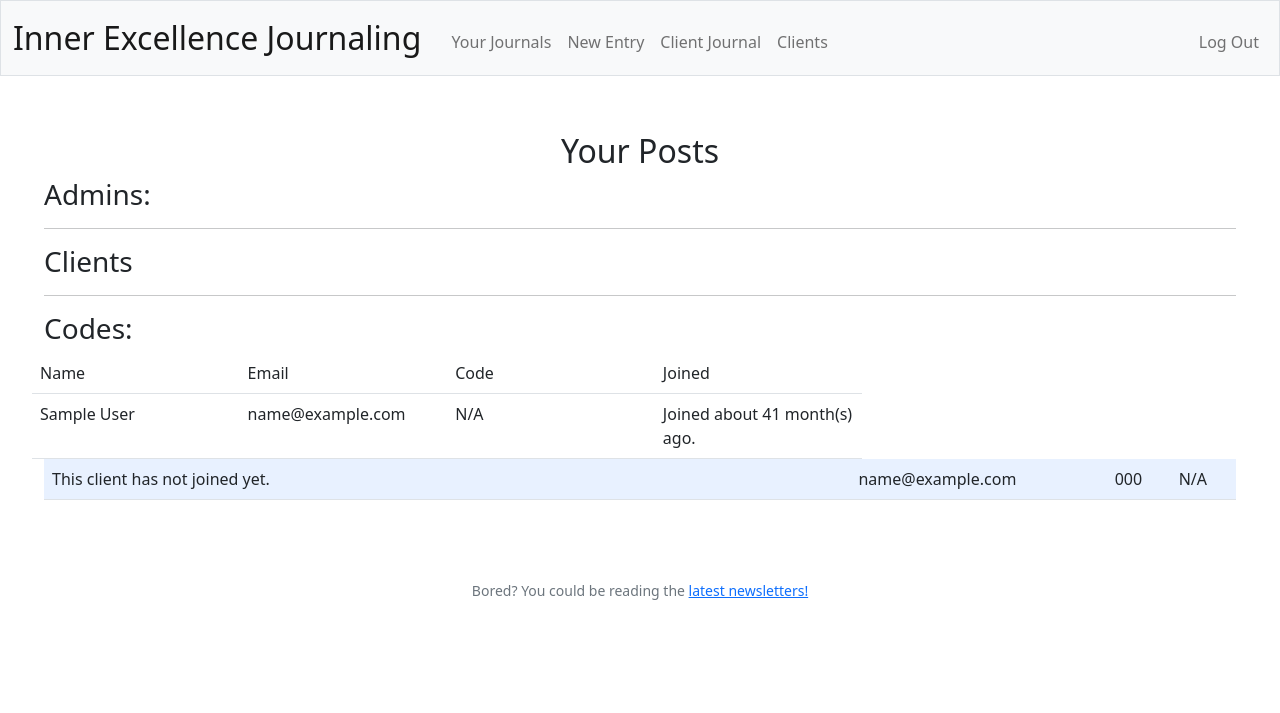
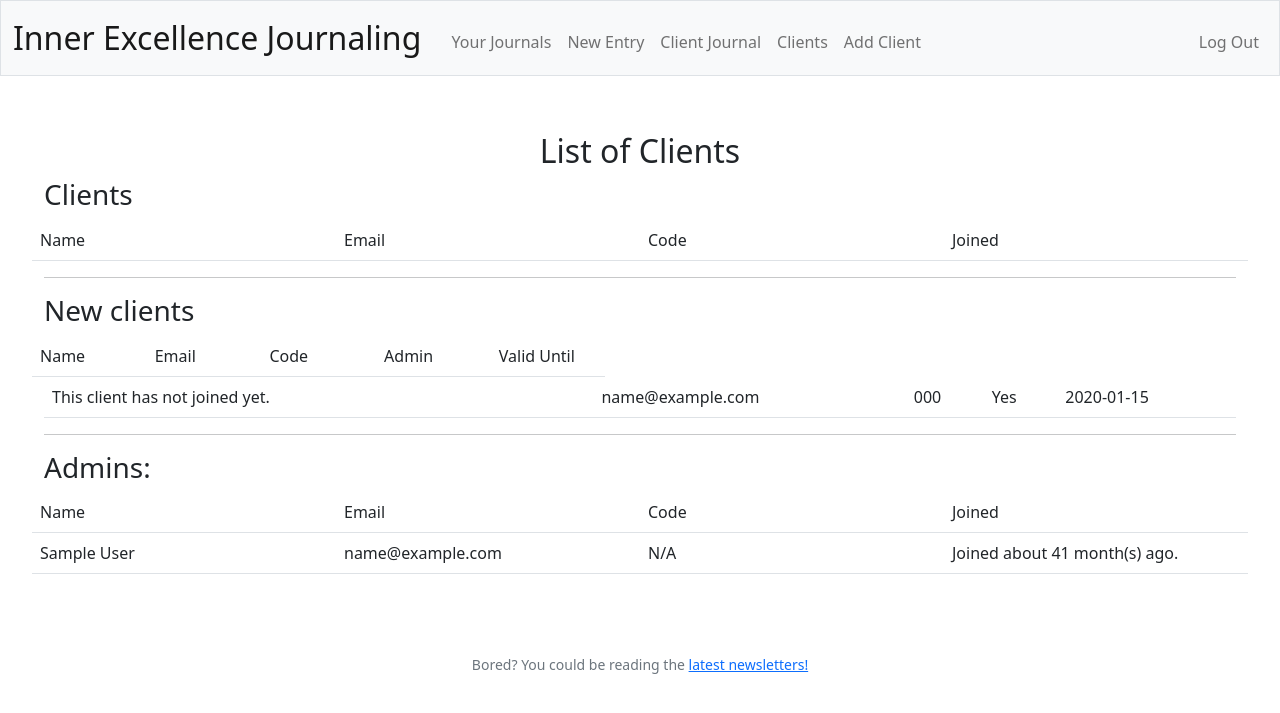
Before and after one commit to shininglegend/shininglegend.github.io, a Flask app: page /clients in a window 1280 px wide. Shown: the top 713 px of the page. Run offline with Flask 2, Linux system fonts and the light colour scheme; the visitor is signed in with stand-in values (Sample User, id 1); tables that the repository leaves empty hold one stand-in row (values such as "Sample post").

Commit message:
Broke some stuff, added the ability to add and register new clients

```diff
--- a/helpers/admin_pages.py
+++ b/helpers/admin_pages.py
@@ -6,18 +6,34 @@ s = singular entry, m = multiple entries
 - (future) clients_list (m)
 - respond to journal (s)
 """
-from flask import Flask, redirect, render_template, request, session
+from flask import Flask, flash, redirect, render_template, request, session
+from datetime import date, timedelta
+from helpers.helpers import login_required, admin_required
+from init import app, db
+import secrets, string
 
-from helpers.helpers import login_required, admin_required, gencode
-from init import app, db
-
-
-# TODO: Add a client
-@app.route("/add-client")
+# Add a client (using gencode)
+@app.route("/add-client", methods=["GET", "POST"])
 @login_required
 @admin_required
 def add_client():
-    return render_template("add_client.html")
+    if request.method == "POST":
+        email = request.form["newclientemail"].lower()
+        if not email:
+            flash("Something went wrong. Please contact IT support. FormNotFilled")
+            return redirect("/")
+        # Admin
+        print(request.form.getlist("admincheck"))
+        if request.form.getlist("admincheck"):
+            code = gencode(email, True)
+            flash(f'{email} was successfully added as admin. Code: {code}')
+        else:
+            code = gencode(email, False)
+            flash(f'{email} was successfully added. Code: {code}')
+        # Redirect the user to the clients list so they can find the code
+        return redirect("/clients")
+    else:
+        return render_template("add_client.html")
 
 
 # View Client's journals
@@ -52,7 +68,30 @@ def response():
 @login_required
 @admin_required
 def clients():
+    # TODO: Add ability to remove clients
     admins = db.execute("SELECT * FROM users WHERE admin=1 ORDER BY joined")
     clients = db.execute("SELECT * FROM users WHERE admin=0 ORDER BY joined")
-    new_clients = db.execute("SELECT * FROM codes")
+    new_clients = db.execute("SELECT * FROM codes WHERE valid IS NOT NULL")
     return render_template("clients.html", admins = admins, clients = clients, new_clients = new_clients)
+
+
+# Generate and add a new random code
+def gencode(email, admin):
+    # Check if one exists already
+    old_data = db.execute("SELECT * FROM codes WHERE email=?", email)
+    if old_data:
+        # Check if it is invalid (versus expired)
+        if not old_data[0]["valid"]:
+            return
+    # Generate a code (from https://docs.python.org/3/library/secrets.html)
+    while True:
+        code = ''.join(secrets.choice(string.ascii_lowercase + string.digits) for i in range(8))
+        # Make sure it's unique
+        if not db.execute("SELECT * FROM codes WHERE code=?", code):
+            break
+    # Add a hashed version to the database, including their email
+    validity = date.today() + timedelta(weeks=26)
+    print(validity)
+    db.execute("INSERT INTO codes (email, code, valid, admin) VALUES (?, ?, ?, ?)",
+               email, code, validity, 0 if admin != True else 1)
+    return code
--- a/helpers/helpers.py
+++ b/helpers/helpers.py
@@ -1,3 +1,4 @@
+# These helper functions are defined here to make them easier to find
 from flask import redirect, session, render_template
 from functools import wraps
 
@@ -40,12 +41,3 @@ def apology(message, code=400):
             s = s.replace(old, new)
         return s
     return render_template("apology.html", top=code, bottom=escape(message)), code
-
-# This code checks whether a code is an admin code and whether it is valid
-def check(code, email):
-    # TODO: Implement this properly!
-    return False, True
-
-# TODO: Generate and add a new random code
-def gencode(email):
-    pass
--- a/static/styles.css
+++ b/static/styles.css
@@ -40,6 +40,12 @@ nav .navbar-brand {
     padding-right: 0.5%;
 }
 
+/* Admin checkbox */
+.admincheck {
+    vertical-align: center;
+}
+
+
 /* Error text */
 .error {
     color:red;
@@ -48,6 +54,10 @@ nav .navbar-brand {
 /* Response text */
 .response {
     color:grey;
+}
+
+.red {
+    color:red;
 }
 
 .jbutton {
--- a/templates/clients.html
+++ b/templates/clients.html
@@ -6,7 +6,9 @@
 
 {% block main %}
     <div class="section">
-        <h2 class="text-center">Your Posts</h2>
+        <h2 class="text-center">List of Clients</h2>
+        <!-- Clients that have already joined -->
+        <h3>Clients</h3>
         <table class="table">
             <thead>
                 <tr class="row">
@@ -17,23 +19,6 @@
                 </tr>
             </thead>
             <tbody>
-                <!-- Admins -->
-                <h3> Admins: </h3>
-                    {% for admin in admins %}
-                        <tr class="row">
-                            {% if admin.name %}
-                                <td class="col"> {{ admin.name }} </td>
-                            {% else %}
-                                <td class="col"> No name provided. </td>
-                            {% endif %}
-                            <td class="col"> {{ admin.email }} </td>
-                            <td class="col"> N/A </td>
-                            <td class="col"> {{ admin.joined | format_datetime("Joined") }} </td>
-                        </tr>
-                    {% endfor %}
-                <hr>
-                <h3>Clients</h3>
-                <!-- Clients that have already joined -->
                 {% for client in clients %}
                     <tr class="row">
                         {% if client.name %}
@@ -46,19 +31,61 @@
                         <td class="col"> {{ client.joined | format_datetime("Joined") }} </td>
                     </tr>
                 {% endfor %}
-                <!-- New clients -->
-                {% if new_clients %}
-                    <hr>
-                    <h3> Codes: </h3>
+            </tbody>
+        </table>
+
+        <!-- New clients -->
+        {% if new_clients %}
+            <hr>
+            <h3>New clients</h3>
+            <table class="table">
+                <thead>
+                    <tr class="row">
+                        <td class="col">Name</td>
+                        <td class="col">Email</td>
+                        <td class="col">Code</td>
+                        <td class="col">Admin</td>
+                        <td class="col">Valid Until</td>
+                    </tr>
+                </thead>
+                <tbody>
                     {% for client in new_clients %}
                         <tr>
                             <td class="col"> This client has not joined yet. </td>
                             <td class="col"> {{ client.email }} </td>
                             <td class="col"> {{ client.code }} </td>
-                            <td class="col"> N/A </td>
+                            <td class="col"> {% if client.admin == 0 %} No {% else %} Yes {% endif %} </td>
+                            <td class="col"> {{ client.valid }} </td>
                         </tr>
                     {% endfor %}
-                {% endif %}
+                </tbody>
+            </table>
+        {% endif %}
+        <hr>
+        <!-- Admins -->
+        <h3> Admins: </h3>
+        <table class="table">
+            <thead>
+                <tr class="row">
+                    <td class="col">Name</td>
+                    <td class="col">Email</td>
+                    <td class="col">Code</td>
+                    <td class="col">Joined</td>
+                </tr>
+            </thead>
+            <tbody>
+                {% for admin in admins %}
+                    <tr class="row">
+                        {% if admin.name %}
+                            <td class="col"> {{ admin.name }} </td>
+                        {% else %}
+                            <td class="col"> No name provided. </td>
+                        {% endif %}
+                        <td class="col"> {{ admin.email }} </td>
+                        <td class="col"> N/A </td>
+                        <td class="col"> {{ admin.joined | format_datetime("Joined") }} </td>
+                    </tr>
+                {% endfor %}
             </tbody>
         </table>
     </div>
--- a/templates/contact-us.html
+++ b/templates/contact-us.html
@@ -5,5 +5,7 @@
 {% endblock %}
 
 {% block main %}
-    <a href="https://innerexcellence.com/">Please contact us via this page instead.</a>
+    <div class="text-center">
+        <button class="btn btn-success" onclick="location.href = 'https://innerexcellence.com/';">Please contact us via this page instead.</button>
+    </div>
 {% endblock %}
--- a/templates/layout.html
+++ b/templates/layout.html
@@ -36,6 +36,7 @@
                             {% if session["admin"] %}
                                 <li class="nav-item"><a class="nav-link" href="/client-journals">Client Journal</a></li>
                                 <li class="nav-item"><a class="nav-link" href="/clients">Clients</a></li>
+                                <li class="nav-item"><a class="nav-link" href="/add-client">Add Client</a></li>
                             {% endif %}
                         </ul>
                         <ul class="navbar-nav ms-auto mt-2">
```
Also changed, not shown: helpers/user_management.py (+45 -18 lines), notes.txt (+8 -0 lines), templates/add_client.html (+10 -3 lines), templates/error.html (+6 -6 lines).
